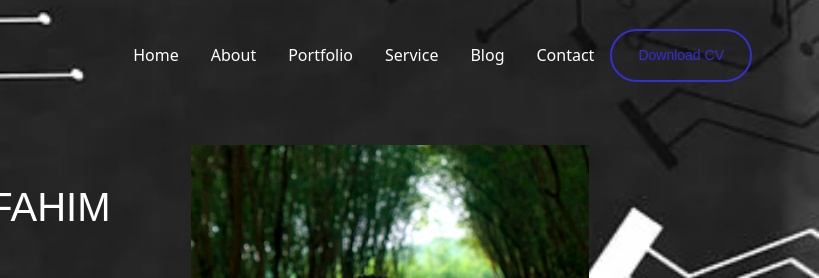
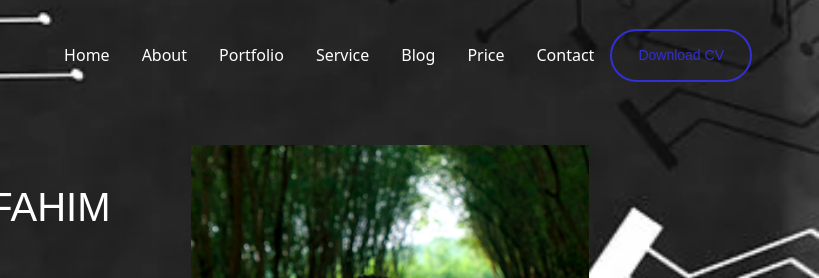
Before and after one commit to Fahim325/Protfolio, a plain HTML site: page index.html in a window 1280 px wide. Shown: the top 278 px of the page, 461-1280 px from the left. Drawn offline with Linux system fonts and the light colour scheme.

Commit message:
ffile name change indes to index.html

```diff
--- a/indes.html
+++ b/index.html
@@ -45,6 +45,9 @@
                       <li class="nav-item">
                         <a class="nav-link" href="#">
                             Blog</a>
+                      </li>
+                      <li class="nav-item">
+                        <a class="nav-link" href="#">Price</a>
                       </li>
                       <li class="nav-item">
                         <a class="nav-link" href="#">Contact</a>
```
